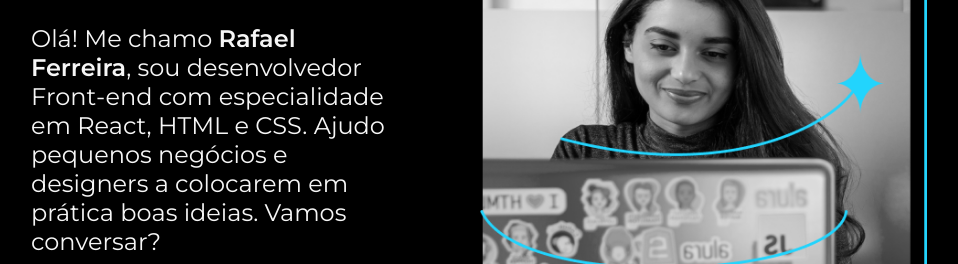
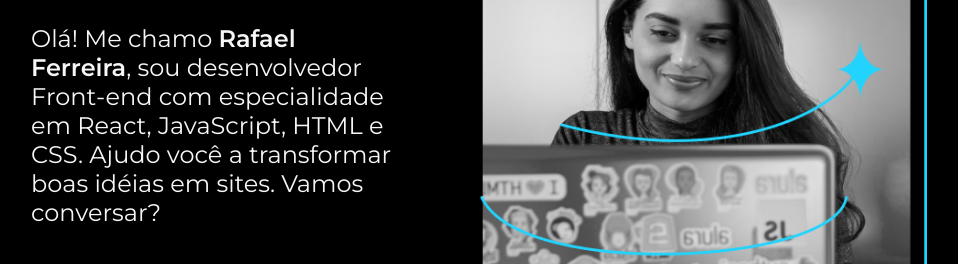
Before and after one commit to rbferreira/portifolio, a plain HTML site: page index.html in a window 1280 px wide. Shown: the part 405-669 px from the top of the page, without its empty margins (161-1119 px from the left). Drawn offline with nearby package versions, Linux system fonts and the light colour scheme.

Commit message:
alteração do texto principal

```diff
--- a/index.html
+++ b/index.html
@@ -19,9 +19,8 @@
                 <h1 class="apresentacao__conteudo__titulo">Eleve seu negócio digital a outro nível
                 <strong class="titulo-destaque">com um Front-end de qualidade!
                 </strong></h1>
-                <p class="apresentacao__conteudo__texto">Olá! Me chamo <strong id="nome">Rafael Ferreira</strong>, sou desenvolvedor Front-end com especialidade em React, HTML e
-                CSS. Ajudo pequenos negócios e designers a
-                colocarem em prática boas ideias. Vamos
+                <p class="apresentacao__conteudo__texto">Olá! Me chamo <strong id="nome">Rafael Ferreira</strong>, sou desenvolvedor Front-end com especialidade em React, JavaScript, HTML e
+                CSS. Ajudo você a transformar boas idéias em sites. Vamos
                 conversar?</p>
                 <div class="apresentacao__links">
                     <h2 class="apresentacao__links__subtitulo" >Acesse minhas redes:</h2>
```
